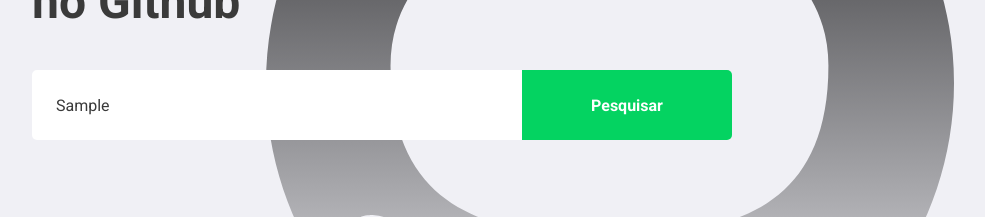
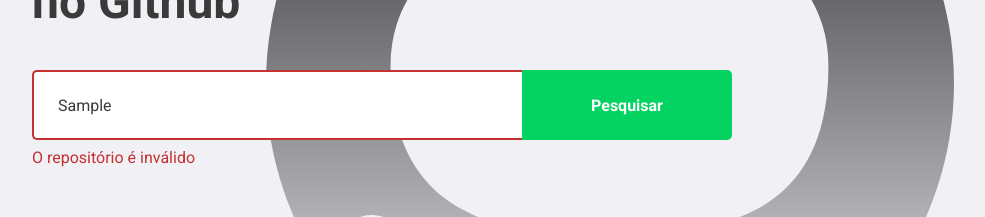
Before and after one commit to matsmello/github_explorer, a React (Create React App) app: page / in a window 1280 px wide. Both pictures are taken after typing "Sample" into the empty fields and a click on the button "Pesquisar". Shown: the part 229-446 px from the top of the page, without its empty margins (148-1133 px from the left). Built offline with nearby package versions, Linux system fonts and the light colour scheme; no server answers.

Commit message:
Create style component

```diff
--- a/src/pages/Dashboard/index.tsx
+++ b/src/pages/Dashboard/index.tsx
@@ -1,7 +1,7 @@
 import React, { useState, FormEvent } from "react";
 import { FiChevronRight } from "react-icons/fi";
 
-import { Title, Form, Repositories } from "./styles";
+import { Title, Form, Repositories, Error } from "./styles";
 import logoImage from "./../../assets/logo.svg";
 import api from "./../../services/api";
 
@@ -17,17 +17,28 @@
 const Dashboard: React.FC = () => {
   const [newRepo, setNewRepo] = useState("");
   const [repositories, setRepositories] = useState<Repository[]>([]);
+  const [inputError, setInputError] = useState("");
 
   async function handleAddRepository(
     event: FormEvent<HTMLFormElement>
   ): Promise<void> {
     event.preventDefault();
 
-    const response = await api.get<Repository>(`repos/${newRepo}`);
-    const repository = response.data;
+    if (!newRepo) {
+      setInputError("Preencha com o autor/nome do repositório ");
+      return;
+    }
 
-    setRepositories([...repositories, repository]);
-    setNewRepo("");
+    try {
+      const response = await api.get<Repository>(`repos/${newRepo}`);
+      const repository = response.data;
+
+      setRepositories([...repositories, repository]);
+      setNewRepo("");
+      setInputError("");
+    } catch (error) {
+      setInputError("O repositório é inválido");
+    }
   }
 
   return (
@@ -35,7 +46,7 @@
       <img src={logoImage} alt="Github Explorer" />
       <Title>Explore repositórios no Github</Title>
 
-      <Form onSubmit={handleAddRepository}>
+      <Form hasError={!!inputError} onSubmit={handleAddRepository}>
         <input
           value={newRepo}
           onChange={(e) => setNewRepo(e.target.value)}
@@ -43,6 +54,8 @@
         />
         <button>Pesquisar</button>
       </Form>
+
+      {inputError && <Error>{inputError}</Error>}
 
       <Repositories>
         {repositories.map(({ description, full_name, owner }: Repository) => (
--- a/src/pages/Dashboard/styles.ts
+++ b/src/pages/Dashboard/styles.ts
@@ -1,5 +1,10 @@
-import styled from "styled-components";
+import styled, { css } from "styled-components";
 import { shade } from "polished";
+
+interface FormProps {
+  hasError: boolean;
+}
+
 export const Title = styled.h1`
   font-size: 48px;
   color: #3a3a3a;
@@ -10,7 +15,7 @@
   margin-top: 80px;
 `;
 
-export const Form = styled.form`
+export const Form = styled.form<FormProps>`
   margin-top: 40px;
   max-width: 700px;
 
@@ -20,9 +25,16 @@
     flex: 1;
     height: 70px;
     padding: 0 24px;
-    border: 0;
     border-radius: 5px 0 0 5px;
     color: #3a3a3a;
+    border: 2px solid #fff;
+    border-right: 0;
+
+    ${(props) =>
+      props.hasError &&
+      css`
+        border-color: #c53030;
+      `}
 
     &::placeholder {
       color: #a8a8b3;
@@ -97,3 +109,9 @@
     }
   }
 `;
+
+export const Error = styled.span`
+  display: block;
+  color: #c53030;
+  margin-top: 8px;
+`;
```
